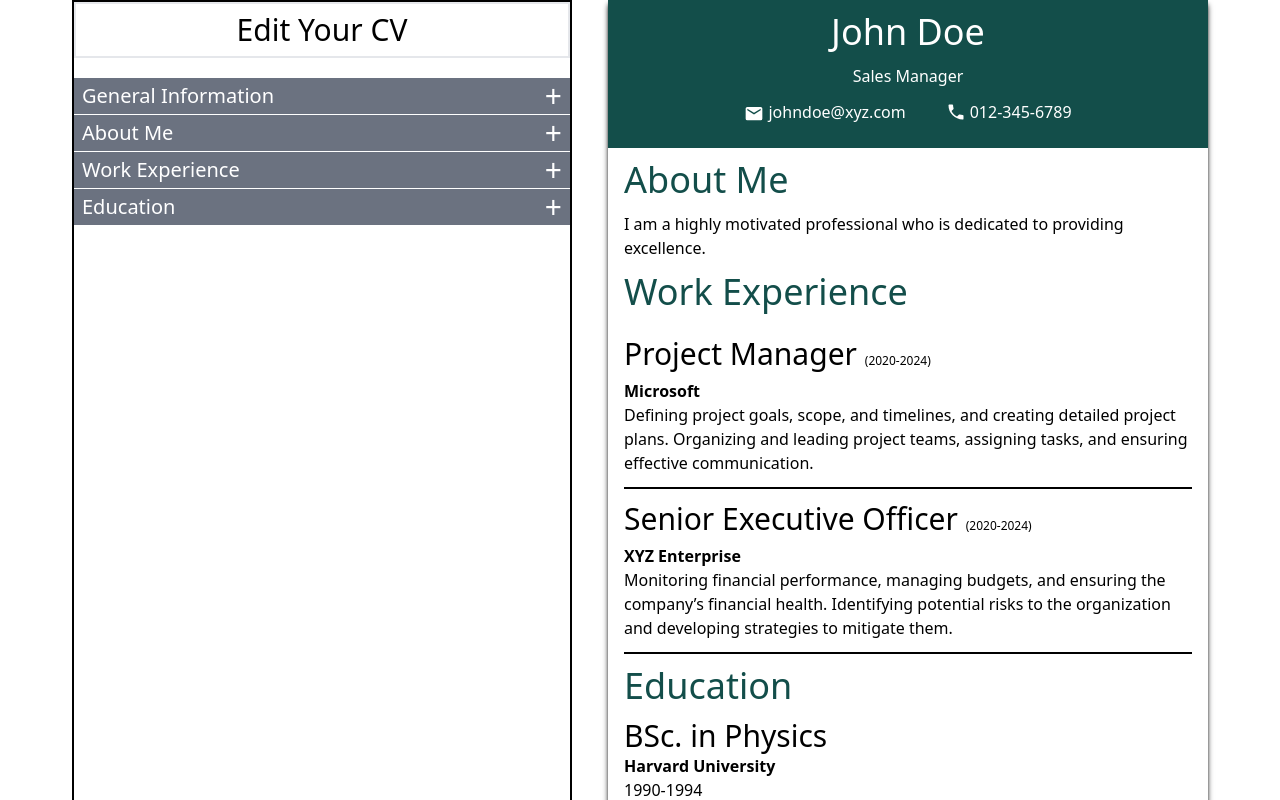
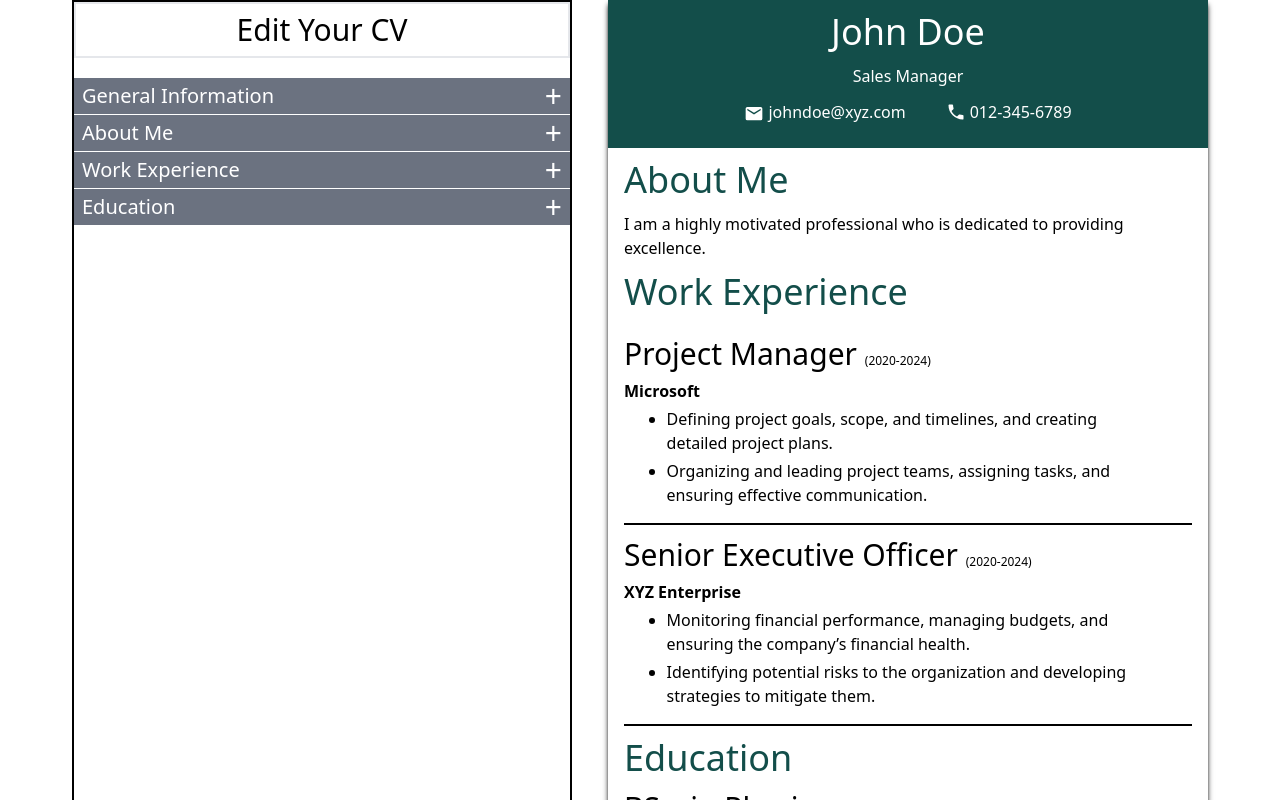
Before and after one commit to mansko10/react-cv-application, a React (Vite) app: page / in a window 1280 px wide. Shown: the top 800 px of the page. Built offline with nearby package versions, Linux system fonts and the light colour scheme.

Commit message:
Convert Work Experience to list-based form

```diff
--- a/src/Components/WorkExperience.jsx
+++ b/src/Components/WorkExperience.jsx
@@ -10,7 +10,6 @@ function AddWorkExperienceCard({ WEObjects, setWEObjects }) {
       company: e.target.company.value,
       startYear: e.target.startYear.value,
       endYear: e.target.endYear.value,
-      description: e.target.description.value,
       id: crypto.randomUUID(),
     };
 
@@ -72,17 +71,6 @@ function AddWorkExperienceCard({ WEObjects, setWEObjects }) {
               className="border-[1px] border-gray-600 px-2 py-1"
             />
           </label>
-          <label
-            htmlFor="description"
-            className="my-1 flex items-center justify-center gap-x-1"
-          >
-            <div className="w-32 text-right">Description: </div>
-            <textarea
-              name="description"
-              id="description"
-              className="h-[80px] w-[200px] resize-none border-[1px] border-gray-600 px-2 py-1"
-            ></textarea>
-          </label>
           <div className="flex justify-center gap-x-1 py-2">
             <button type="submit" className="bg-blue-700 p-2 text-white">
               Submit
@@ -109,6 +97,31 @@ function AddWorkExperienceCard({ WEObjects, setWEObjects }) {
   );
 }
 
+function AddResponsibility({ responsibilities, setResponsibilities }) {
+  function addResponsibility(e) {
+    const oldResponsibilities = [...responsibilities];
+    const newResponsibility = {
+      description: "",
+      id: crypto.randomUUID(),
+    };
+
+    oldResponsibilities.push(newResponsibility);
+    setResponsibilities(oldResponsibilities);
+  }
+
+  return (
+    <>
+      <button
+        type="button"
+        className="mx-auto bg-blue-300 text-white"
+        onClick={addResponsibility}
+      >
+        Add Responsibility +
+      </button>
+    </>
+  );
+}
+
 function EditWorkExperienceCard({
   WEObject,
   setEdit,
@@ -119,7 +132,32 @@ function EditWorkExperienceCard({
   const [company, setCompany] = useState(WEObject.company);
   const [startYear, setStartYear] = useState(WEObject.startYear);
   const [endYear, setEndYear] = useState(WEObject.endYear);
-  const [description, setDescription] = useState(WEObject.description);
+  const [responsibilities, setResponsibilities] = useState(
+    WEObject.responsibilities,
+  );
+
+  function handleResponsibilitiesDelete(e, responsibilities, responsibility) {
+    const newResponsibilities = responsibilities.filter(
+      (resp) => resp.id !== responsibility.id,
+    );
+
+    setResponsibilities(newResponsibilities);
+  }
+
+  function handleResponsibilitiesChange(e, responsibility) {
+    const oldResponsibilities = [...responsibilities];
+
+    const newResponsibilities = oldResponsibilities.map((oldResponsibility) => {
+      console.log({ ...oldResponsibility });
+      if (oldResponsibility.id === responsibility.id) {
+        return { ...responsibility, description: e.target.value };
+      } else {
+        return { ...oldResponsibility };
+      }
+    });
+
+    setResponsibilities(newResponsibilities);
+  }
 
   function handleSubmit(e) {
     e.preventDefault();
@@ -129,8 +167,8 @@ function EditWorkExperienceCard({
       company: e.target.company.value,
       startYear: e.target.startYear.value,
       endYear: e.target.endYear.value,
-      description: e.target.description.value,
-      id: crypto.randomUUID(),
+      responsibilities: responsibilities,
+      id: WEObject.id,
     };
 
     const newWEObjects = WEObjects.map((obj) => {
@@ -204,19 +242,49 @@ function EditWorkExperienceCard({
             className="border-[1px] border-gray-600 px-2 py-1"
           />
         </label>
-        <label
-          htmlFor="description"
-          className="my-1 flex items-center justify-center gap-x-1"
-        >
-          <div className="w-32 text-right">Description: </div>
-          <textarea
-            name="description"
-            id="description"
-            className="h-[80px] w-[200px] resize-none border-[1px] border-gray-600 px-2 py-1"
-            value={description}
-            onChange={(e) => setDescription(e.target.value)}
-          ></textarea>
-        </label>
+        <>
+          {responsibilities.map((responsibility, index) => {
+            return (
+              <div
+                key={responsibility.id}
+                className="my-1 flex items-start justify-center gap-x-1"
+              >
+                <label htmlFor={index + 1}>Responsibility #{index + 1}</label>
+                <textarea
+                  name={index + 1}
+                  id={index + 1}
+                  className="h-[150px] w-[200px] resize-none"
+                  value={responsibility.description}
+                  onChange={(e) =>
+                    handleResponsibilitiesChange(e, responsibility)
+                  }
+                ></textarea>
+                <button
+                  type="button"
+                  onClick={(e) =>
+                    handleResponsibilitiesDelete(
+                      e,
+                      responsibilities,
+                      responsibility,
+                    )
+                  }
+                  className="bg-red-950 text-white"
+                >
+                  Delete
+                </button>
+              </div>
+            );
+          })}
+        </>
+        <p>
+          {
+            "(Please submit after adding or deleting responsibility to see changes.)"
+          }
+          <AddResponsibility
+            responsibilities={responsibilities}
+            setResponsibilities={setResponsibilities}
+          />
+        </p>
         <div className="flex justify-center gap-x-1 py-2">
           <button type="submit" className="border-2 bg-blue-700 p-2 text-white">
             Submit
@@ -358,7 +426,18 @@ function CVWorkExperienceCard({ WEObject }) {
       <p>
         <b>{WEObject.company}</b>
       </p>
-      <p>{WEObject.description}</p>
+      <ul>
+        {WEObject.responsibilities.map((responsibility) => {
+          return (
+            <li
+              key={responsibility.id}
+              className="mx-auto my-1 w-[85%] list-outside list-disc"
+            >
+              {responsibility.description}
+            </li>
+          );
+        })}
+      </ul>
     </div>
   );
 }
--- a/src/Data/initialWorkExperience.js
+++ b/src/Data/initialWorkExperience.js
@@ -2,9 +2,18 @@ export const initial_WEObjects = [
   {
     title: "Project Manager",
     company: "Microsoft",
-    description:
-      "Defining project goals, scope, and timelines, and creating detailed project plans. Organizing and leading project teams, assigning tasks, and ensuring effective communication.",
-
+    responsibilities: [
+      {
+        description:
+          "Defining project goals, scope, and timelines, and creating detailed project plans.",
+        id: crypto.randomUUID(),
+      },
+      {
+        description:
+          "Organizing and leading project teams, assigning tasks, and ensuring effective communication.",
+        id: crypto.randomUUID(),
+      },
+    ],
     startYear: "2020",
     endYear: "2024",
     id: crypto.randomUUID(),
@@ -12,8 +21,18 @@ export const initial_WEObjects = [
   {
     title: "Senior Executive Officer",
     company: "XYZ Enterprise",
-    description:
-      "Monitoring financial performance, managing budgets, and ensuring the company’s financial health. Identifying potential risks to the organization and developing strategies to mitigate them.",
+    responsibilities: [
+      {
+        description:
+          "Monitoring financial performance, managing budgets, and ensuring the company’s financial health.",
+        id: crypto.randomUUID(),
+      },
+      {
+        description:
+          "Identifying potential risks to the organization and developing strategies to mitigate them.",
+        id: crypto.randomUUID(),
+      },
+    ],
     startYear: "2020",
     endYear: "2024",
     id: crypto.randomUUID(),
```
